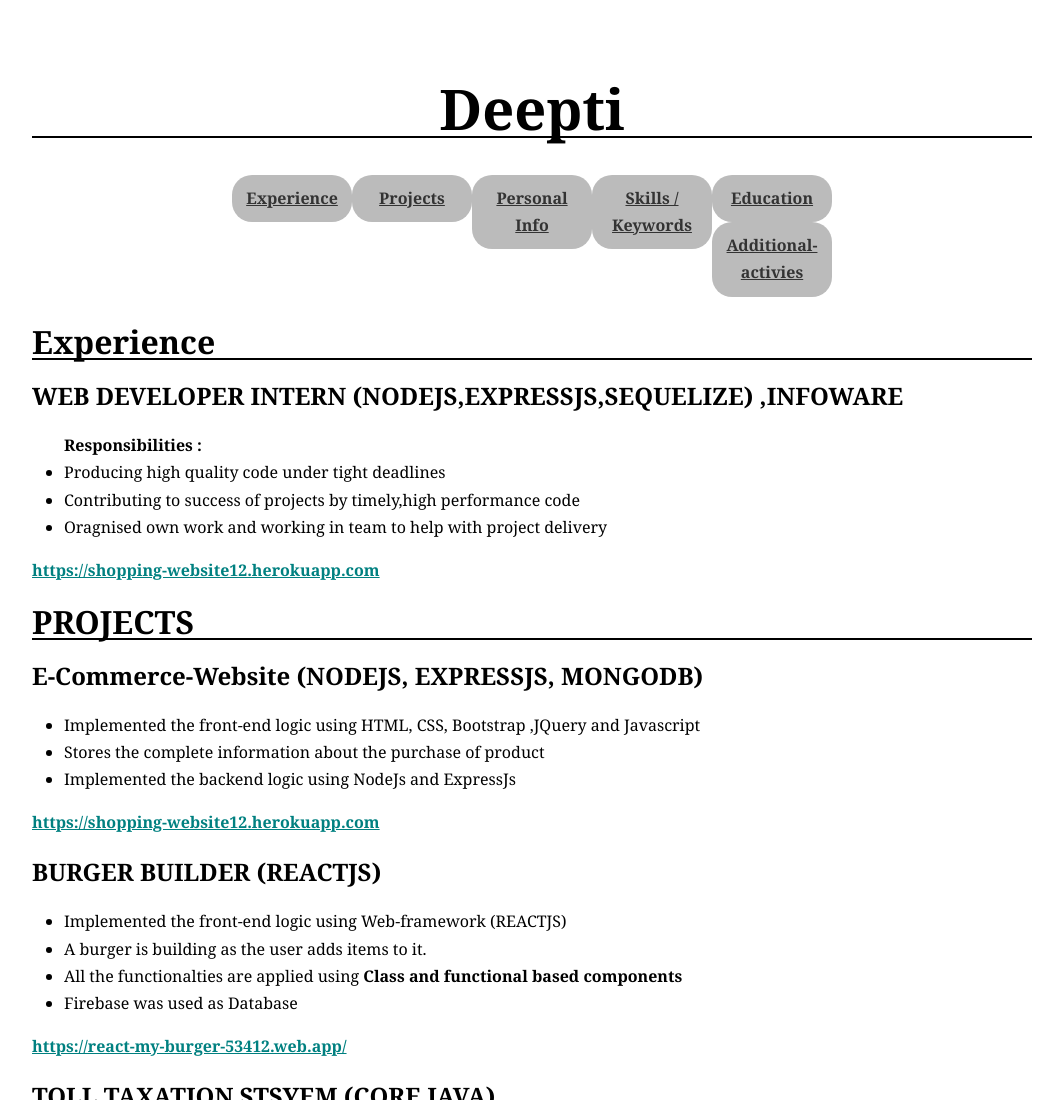
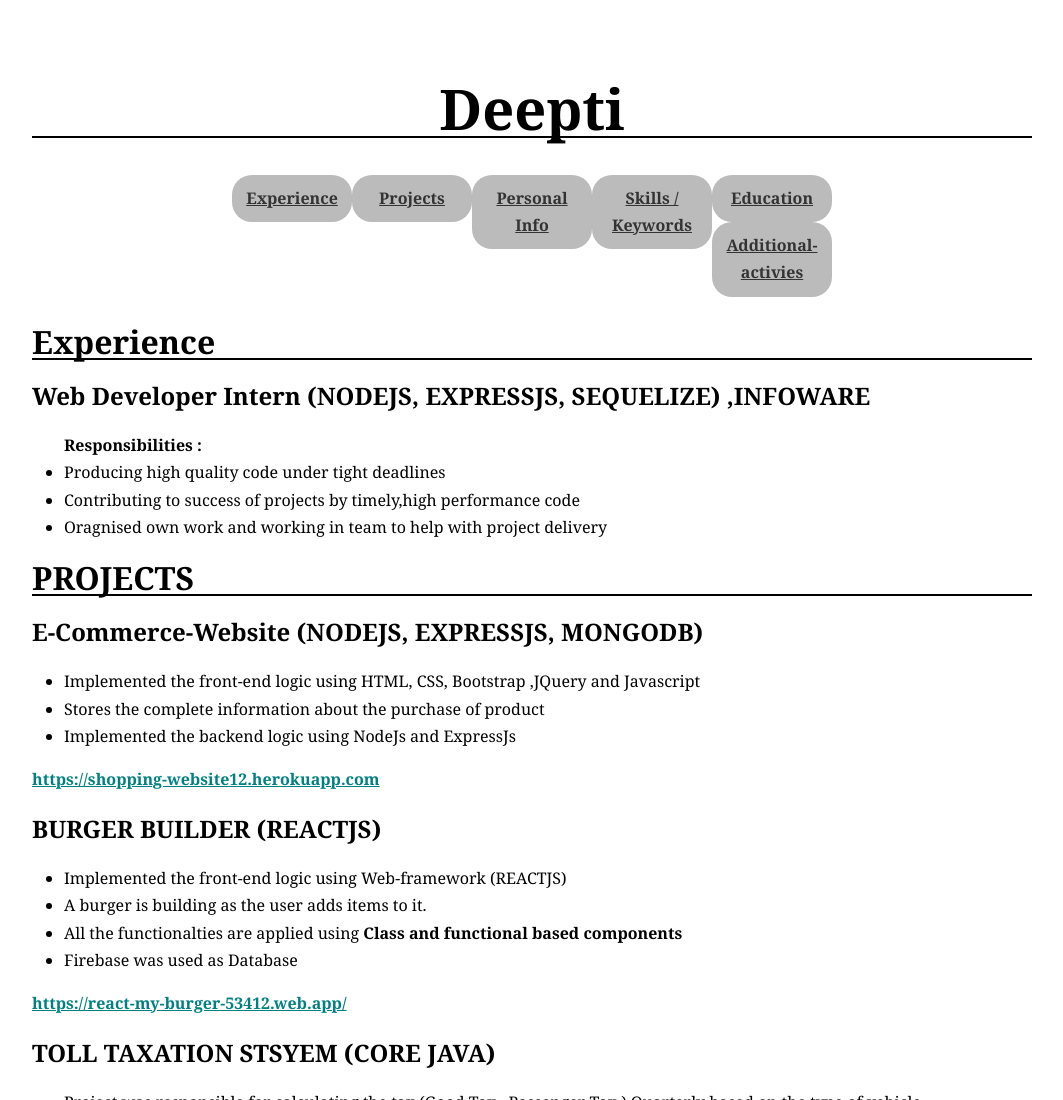
Before and after one commit to deeptikinger/resume, a plain HTML site: page index.html in a window 1280 px wide. Shown: the top 1100 px of the page, without its empty margins (108-1171 px from the left). Drawn offline with Linux system fonts and the light colour scheme.

Commit message:
changes
Signed-off-by: deepti <kingerdeepti123@gmail.com>

```diff
--- a/index.html
+++ b/index.html
@@ -29,14 +29,13 @@
 
         <h1 id="experience">Experience</h1>
         <div>
-          <h3>WEB DEVELOPER INTERN (NODEJS,EXPRESSJS,SEQUELIZE) ,INFOWARE </h3>
+          <h3>Web Developer Intern (NODEJS, EXPRESSJS, SEQUELIZE) ,INFOWARE </h3>
             <ul>
                <strong>Responsibilities :</strong>
                <li>Producing high quality code under tight deadlines</li>
                <li>Contributing to success of projects by timely,high performance code</li>
                <li>Oragnised own work and working in team to help with project delivery</li>
             </ul>
-            <a href="https://shopping-website12.herokuapp.com">https://shopping-website12.herokuapp.com</a>
         </div>
 
         <h1 id="projects">PROJECTS</h1>
```
